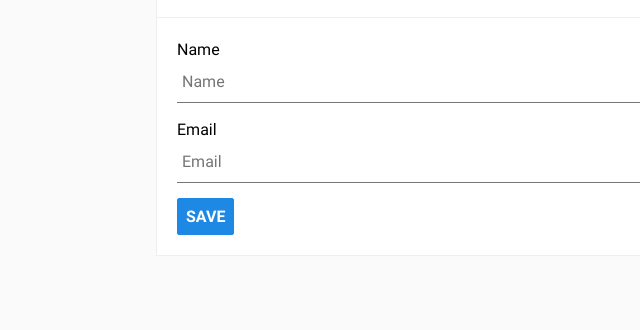
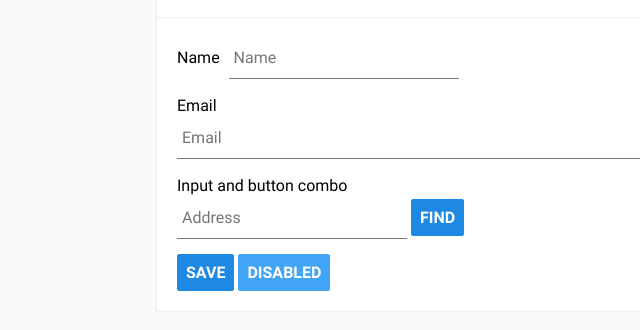
Before and after one commit to marcelonaegeler/form-style, a website: page index.html in a window 1280 px wide. Shown: the part 86-416 px from the top of the page, without its empty margins (124-764 px from the left). Drawn offline with nearby package versions, Linux system fonts and the light colour scheme; files that its build step writes are made by us from their sources.

Commit message:
New features

```diff
--- a/index.html
+++ b/index.html
@@ -32,7 +32,7 @@
 		<div class="content-body">
 			<form action="">
 
-				<div class="form-group">
+				<div class="form-group form-group--inline">
 					<label for="name" class="form-label">Name</label>
 					<input type="text" id="name" name="name" class="form-input" placeholder="Name">
 				</div>
@@ -43,7 +43,16 @@
 				</div>
 
 				<div class="form-group">
-					<button class="btn btn--save">Save</button>
+					<label for="address" class="form-label">Input and button combo</label>
+					<div class="form-combo">
+						<input type="text" id="address" name="address" class="form-input" placeholder="Address">
+						<button class="btn btn--default">Find</button>
+					</div>
+				</div>
+
+				<div class="form-group">
+					<button class="btn btn--default">Save</button>
+					<button class="btn btn--default" disabled>Disabled</button>
 				</div>
 
 			</form>
--- a/stylesheets/stylus/_colors.styl
+++ b/stylesheets/stylus/_colors.styl
@@ -1,2 +1,3 @@
 primary_blue = #1E88E5
 primary_blue_hover = #1565C0
+primary_blue_disabled = #42A5F5
--- a/stylesheets/stylus/_forms.styl
+++ b/stylesheets/stylus/_forms.styl
@@ -8,6 +8,22 @@
 
 	& + .form-group
 		margin-top 15px
+
+.form-group--inline
+	.form-label
+		display inline-block
+		margin-right 5px
+
+	.form-input
+		width auto
+		display inline-block
+
+.form-combo
+	.form-input
+		width auto
+		display inline-block
+
+
 
 .form-label
 	position relative
@@ -37,11 +53,15 @@
 .btn
 	display inline-block
 	padding 8px
+	cursor pointer
 
 	font-weight bold
 	text-transform uppercase
 
-.btn--save
+.btn:disabled
+	cursor not-allowed
+
+.btn--default
 	color #FFF
 	background-color primary_blue
 
@@ -53,6 +73,10 @@
 	&:active, &:focus
 		background-color primary_blue_hover
 		border-color primary_blue_hover
+
+	&:disabled
+		background-color primary_blue_disabled
+		border 1px solid primary_blue_disabled
 
 .btn--icon
 	height 42px
```
